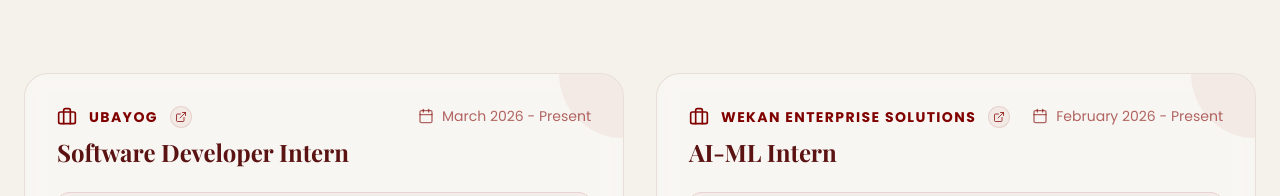
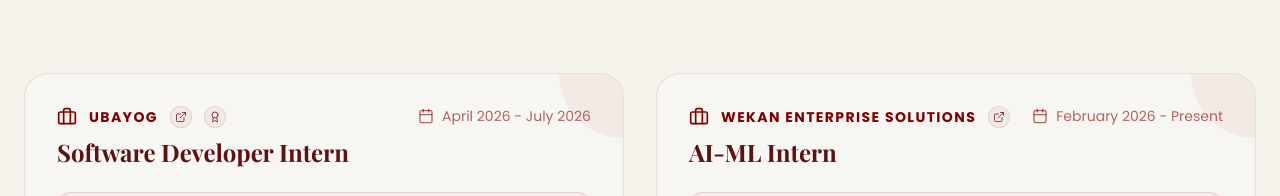
Before and after one commit to harininr/harininr.github.io, a React (Vite) app: page / in a window 1280 px wide. Shown: the part 1597-1793 px from the top of the page. Built offline with nearby package versions, Linux system fonts and the light colour scheme; the HTML template or start-up script is replaced by a standard one; a web font is replaced by a local one.

Commit message:
Add Ubayog internship certificate and update duration

```diff
--- a/src/components/Experience.jsx
+++ b/src/components/Experience.jsx
@@ -1,8 +1,8 @@
 import React from 'react';
 import { motion } from 'framer-motion';
-import { Briefcase, Calendar, ExternalLink } from 'lucide-react';
+import { Briefcase, Calendar, ExternalLink, Award } from 'lucide-react';
 
-const ExperienceCard = ({ company, link, role, duration, description, delay }) => (
+const ExperienceCard = ({ company, link, role, duration, description, certificate, delay }) => (
   <motion.div
     initial={{ opacity: 0, y: 30 }}
     whileInView={{ opacity: 1, y: 0 }}
@@ -26,6 +26,17 @@
               title={`Visit ${company}`}
             >
               <ExternalLink size={12} />
+            </a>
+          )}
+          {certificate && (
+            <a
+              href={certificate}
+              target="_blank"
+              rel="noopener noreferrer"
+              className="inline-flex items-center justify-center p-1 rounded-full bg-sage/5 border border-sage/10 text-sage/75 hover:bg-sage hover:text-white transition-all duration-300 hover:scale-105"
+              title="View Certificate"
+            >
+              <Award size={12} />
             </a>
           )}
         </div>
@@ -62,8 +73,9 @@
     {
       company: "Ubayog",
       link: "https://ubayog.com/",
+      certificate: "https://drive.google.com/file/d/1ywVVDJzRD4eafNamf_ktf-n5EOQkAPp_/view?usp=sharing",
       role: "Software Developer Intern",
-      duration: "March 2026 - Present",
+      duration: "April 2026 - July 2026",
       description: [
         "Contributed to rebuilding an existing platform into a production-grade AI-native marketplace focused on scalability and modern user experience.",
         "Collaborated on a multi-agent AI architecture involving 7 interconnected agents for intelligent workflow automation and orchestration.",
```
